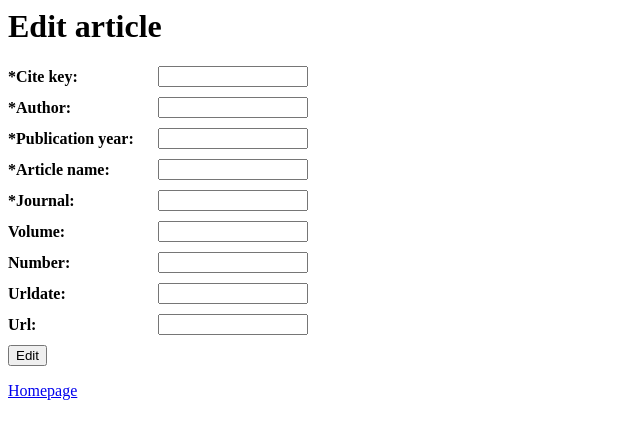
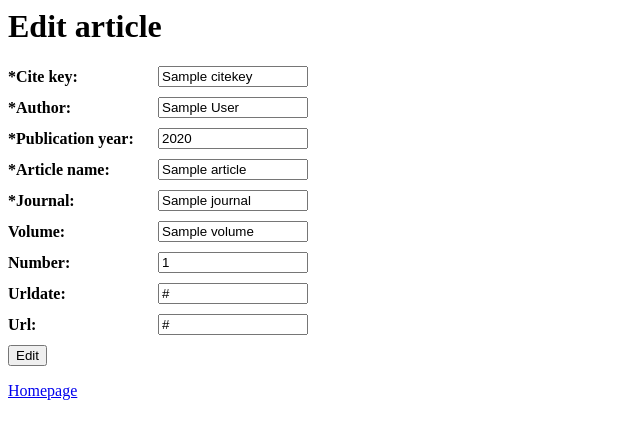
Before and after one commit to alexisvarjo/ohtu-miniprojekti, a Flask app: template src/templates/edit_article.html in a window 1280 px wide. Shown: the top 439 px of the page, without its empty margins (0-640 px from the left). Run offline with Flask 3, Linux system fonts and the light colour scheme; the template is opened without the code that fills it: most values are stand-ins (such as "Sample title", 1, 10 or a date in 2020); parts of the project's set-up code (start-up, migrations or seed data) failed here and were passed over.

Commit message:
Added so the edit form is already prefilled with existing information

```diff
--- a/src/templates/edit_article.html
+++ b/src/templates/edit_article.html
@@ -23,47 +23,47 @@
 
     <div class="form-row">
         <label>*Cite key:</label>
-        <input type="text" name="citekey" />
+        <input type="text" name="citekey" value="{{ article['citekey'] }}" />
     </div>
 
     <div class="form-row">
         <label>*Author:</label>
-        <input type="text" name="author" />
+        <input type="text" name="author" value="{{ article['author'] }}" />
     </div>
 
     <div class="form-row">
         <label>*Publication year:</label>
-        <input type="text" name="year" />
+        <input type="text" name="year" value="{{ article['year'] }}" />
     </div>
 
     <div class="form-row">
         <label>*Article name:</label>
-        <input type="text" name="name" />
+        <input type="text" name="name" value="{{ article['name'] }}" />
     </div>
 
     <div class="form-row">
         <label>*Journal:</label>
-        <input type="text" name="journal" />
+        <input type="text" name="journal" value="{{ article['journal'] }}" />
     </div>
 
     <div class="form-row">
         <label>Volume:</label>
-        <input type="text" name="volume" />
+        <input type="text" name="volume" value="{{ article['volume'] or '' }}" />
     </div>
 
     <div class="form-row">
         <label>Number:</label>
-        <input type="text" name="number" />
+        <input type="text" name="number" value="{{ article['number'] or '' }}" />
     </div>
 
     <div class="form-row">
         <label>Urldate:</label>
-        <input type="text" name="urldate" />
+        <input type="text" name="urldate" value="{{ article['urldate'] or '' }}" />
     </div>
 
     <div class="form-row">
         <label>Url:</label>
-        <input type="text" name="url" />
+        <input type="text" name="url" value="{{ article['url'] or '' }}" />
     </div>
 
     <button type="submit">Edit</button>
```
